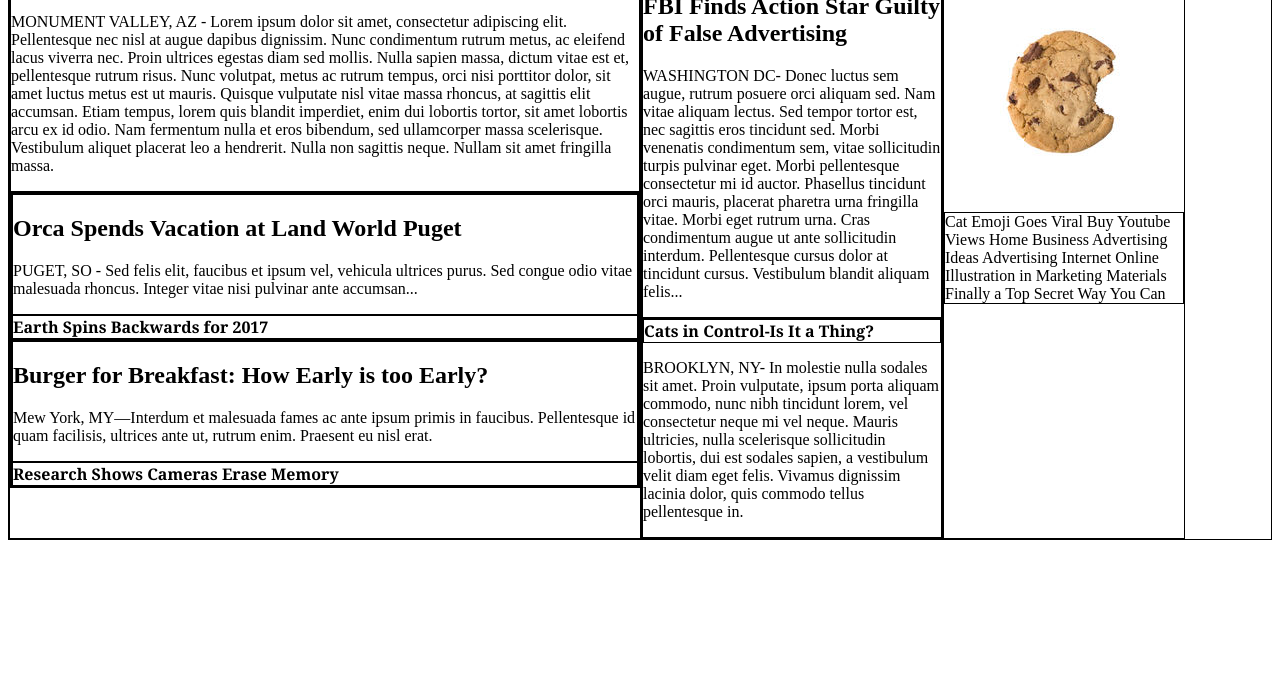
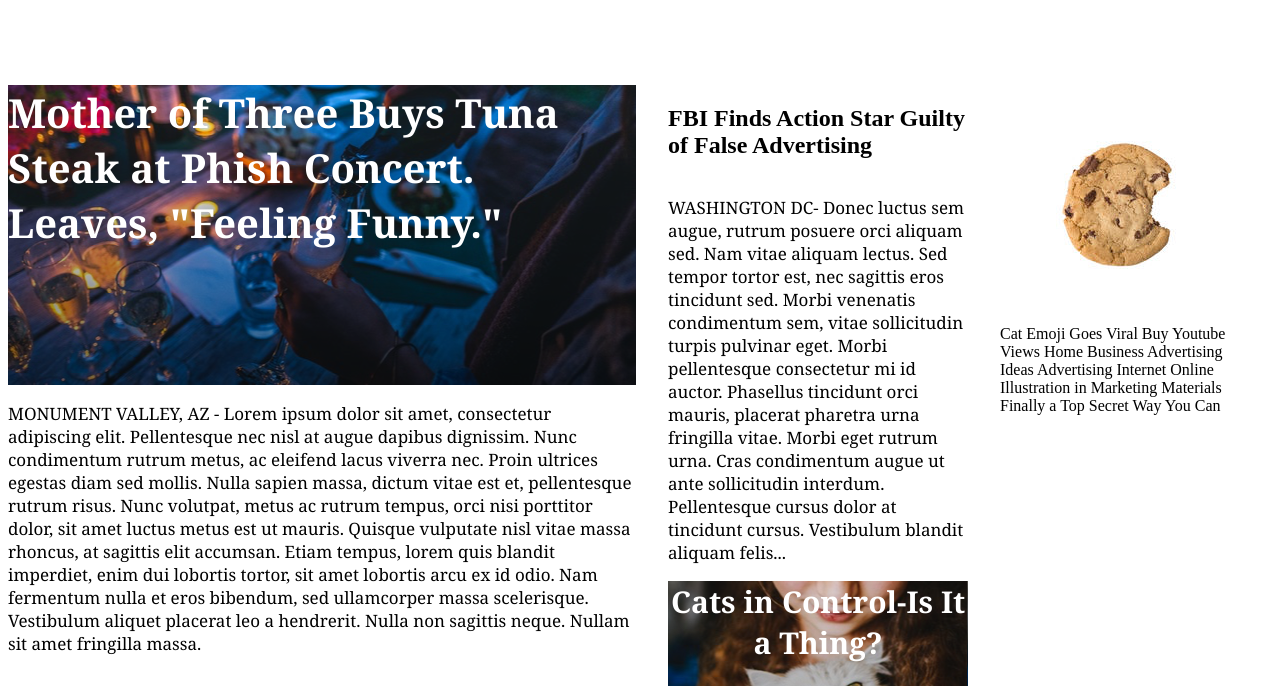
Before and after one commit to tlally/MyTimes, a plain HTML site: page index.html in a window 1280 px wide. Shown: the part 120-806 px from the top of the page. Drawn offline with Linux system fonts and the light colour scheme.

Commit message:
Body updates to CSS

```diff
--- a/resources/css/style.css
+++ b/resources/css/style.css
@@ -6,7 +6,12 @@ a {
 }
 
 div {
-  border: 1px solid black;
+  display: block;
+}
+
+h2 {
+  display: block
+  font-weight: bold;
 }
 
 /* Header */
@@ -61,46 +66,93 @@ font-family: verdana;
 
 }
 
+
+
+
+/* Body */
 .content {
   display: flex;
+  width: 1232;
+  margin: 0 auto 78px auto;
+  padding-top: 116px;
 }
 
 .content.span {
 
 }
 
+
 .column {
   display: flex;
   flex-direction: column;
+  margin-right: 32px;
 }
 
-.column.large {
+.column .large {
   width: 630px;
+  flex-direction: column;
 }
 
-.column.medium {
+.column .medium {
   width: 300px;
 }
 
-.column.small {
+.column .small {
   width: 240px;
 }
 
 .image-content {
   font-family: georgia;
   font-weight: bold;
-  color: white
-  background-image: url(../resources/images/img-story-main.png);
+  color: white;
+  font-size: 30px;
+  display: flex;
+  height: 300px;
+  text-align: center;
 }
 
-.lead-story.image-content {
+.lead-story .image-content {
   font-size: 40px;
   text-align: left;
+  background-image: url("../images/img-story-main.png");
+}
+
+.narrative {
+  font-family: Georgia;
+  font-size: 17px;
+  color: black;
+}
+
+.fall-cancelled {
+  background-image: url("../images/img-story-2.png");
+
+}
+
+.pop-culture {background-image: url("../images/img-story-3.png");
+
+}
+
+.cat-ceo {
+  background-image: url("../images/img-story-1.png");
+}
+
+.story {
+  display: flex;
+  flex-direction: column;
+  width: 300px;
 }
 
 
-/* Body */
 
+.stories {
+  display: flex;
+  justify-content: space-between;
+  margin-top: 17px;
+}
+
+.text-content {
+  height: 250px;
+}
 
 
 /* Footer */
```
